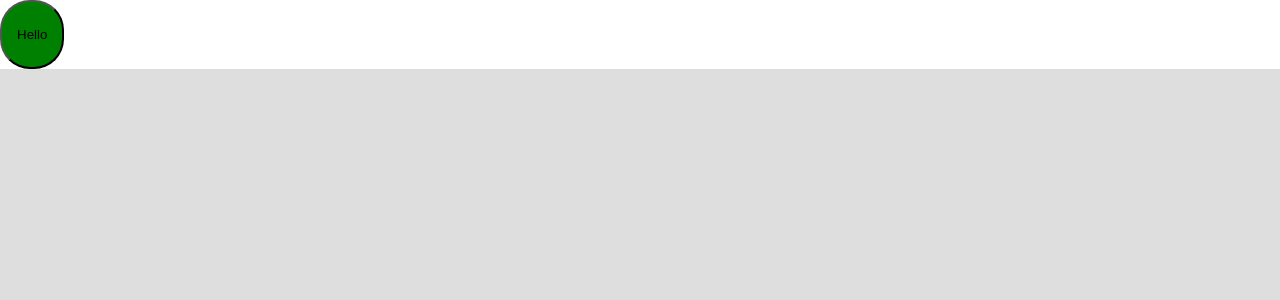
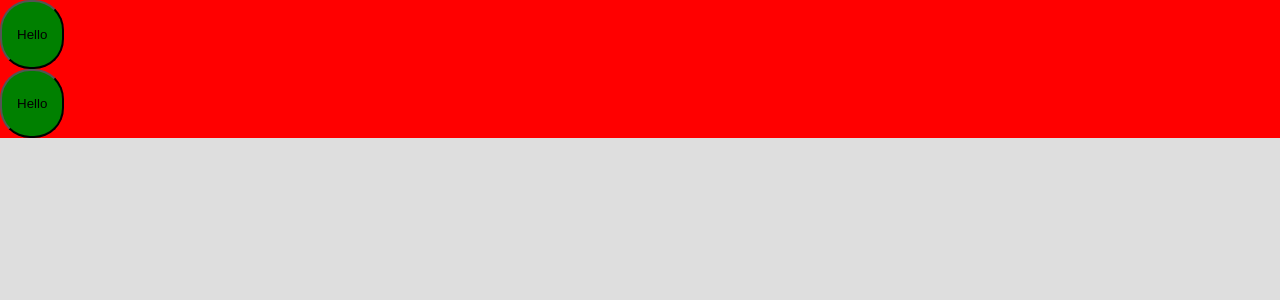
Before and after one commit to minhyeong-jang/styled-components-basics, a React (Create React App) app: page / in a window 1280 px wide. Shown: the top 300 px of the page. Built offline with nearby package versions, Linux system fonts and the light colour scheme.

Commit message:
Study Nesting

```diff
--- a/src/App.js
+++ b/src/App.js
@@ -9,14 +9,16 @@ const GlobalStyle = createGlobalStyle`
   }
 `;
 
+const Card = styled.div`
+`;
+
 const Container = styled.div`
   height: 100vh;
   width: 100%;
   background-color: #dedede;
-`;
-
-const Card = styled.div`
-  background-color: white;
+  ${Card} {
+    background-color: ${props => props.theme.dangerColor}
+  }
 `;
 
 const Button = styled.button`
@@ -33,6 +35,7 @@ class App extends Component {
         <ThemeProvider theme={theme}>
           <Container>
             <Form />
+            <Form />
           </Container>
         </ThemeProvider>
       </React.Fragment>
```
